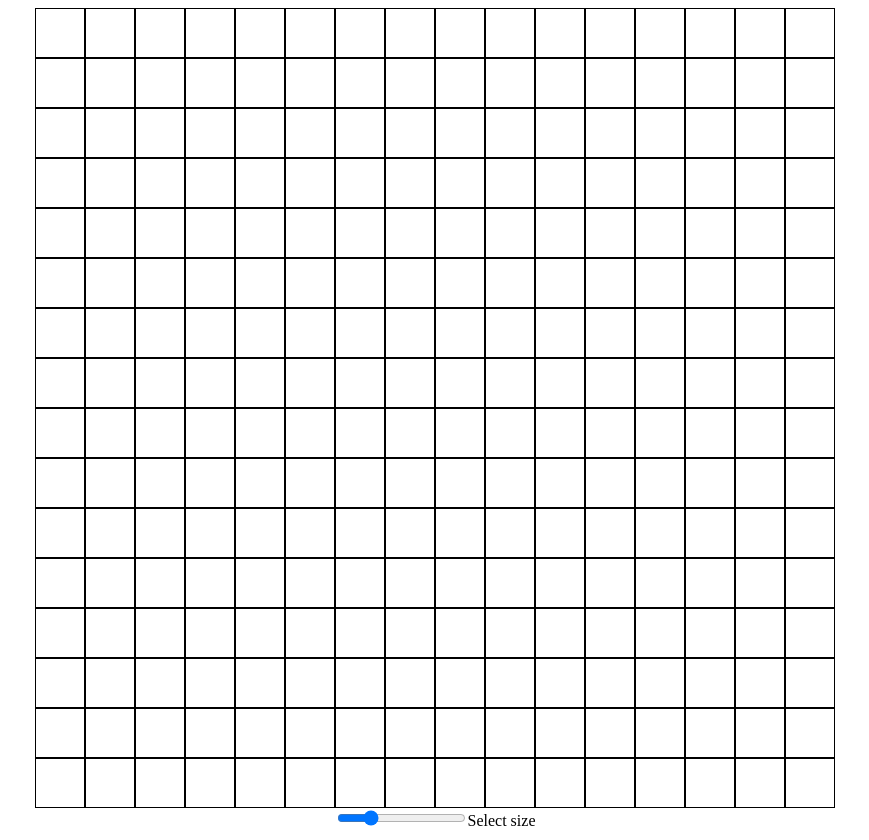
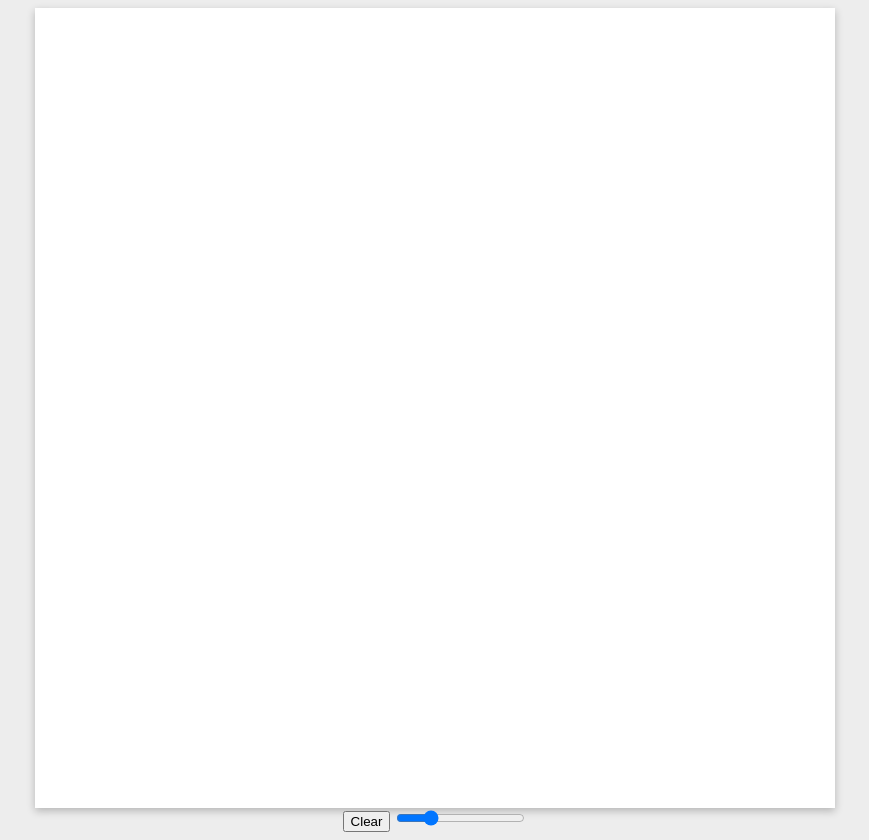
Before and after one commit to kambetacode/odin-Etch-a-Sketch, a plain HTML site: page index.html in a window 1280 px wide. Shown: the whole page, without its empty margins (205-1074 px from the left). Drawn offline with Linux system fonts and the light colour scheme.

Commit message:
Changed body background color, box shadow on subcontainer div, added new button, change size functionality finished
Finished the change size with slider input functionality
Added a new button to clear the grid and make it default size again
Removed borders from gridCell divs

```diff
--- a/index.html
+++ b/index.html
@@ -10,9 +10,9 @@
 <body>
     <div class="container" id="container">
         <div class="sub-container" id="sub-container"></div>
-        <div class="size-container">
-
-            <input id="size-slider" type="range" value="16" min="1" max="64">Select size</input>
+        <div class="inputs">
+            <button id="erase">Clear</button>
+            <input id="size-slider" type="range" value="16" min="1" max="64"/>
         </div>
     </div>
 </body>
--- a/script.js
+++ b/script.js
@@ -3,19 +3,34 @@ const DEFAULT_SIZE = 16
 const container = document.querySelector('#container');
 const subContainer = document.getElementById('sub-container');
 const slider = document.getElementById('size-slider')
+const erase = document.getElementById('erase')
 let rows;
-let newSize = slider.onchange = (e) => console.log(e.target.value)
 
-document.documentElement.style.setProperty('--grid-number', DEFAULT_SIZE);
+slider.onchange = (e) => {
+    clearGrid()
+    createGrid(e.target.value)
+}
 
-function createGrid() {
-    for (let row = 0; row < DEFAULT_SIZE; row++) {
-        for (let col = 0; col < DEFAULT_SIZE; col++) {
+erase.onclick = (e) => {
+    clearGrid()
+    createGrid(DEFAULT_SIZE)
+}
+
+function clearGrid() {
+    subContainer.innerHTML = ''
+}
+
+
+function createGrid(size) {
+    document.documentElement.style.setProperty('--grid-number', size);
+    for (let row = 0; row < size; row++) {
+        for (let col = 0; col < size; col++) {
             let cell = document.createElement('div');
             cell.className = 'gridCell';
             subContainer.appendChild(cell);
         }
     }
+    addingEventListeners()
 }
 
 let isDrawing = false;
@@ -23,8 +38,7 @@ document.body.onmousedown = () => (isDrawing = true);
 document.body.onmouseup = () => (isDrawing = false);
 
 
-function defaultGrid() {
-    createGrid()
+function addingEventListeners() {
 
     rows = document.querySelectorAll('.gridCell');
 
@@ -42,6 +56,5 @@ function defaultGrid() {
     });
 }
 
-defaultGrid()
 
-console.log(isDrawing)
+createGrid(DEFAULT_SIZE)
--- a/styles.css
+++ b/styles.css
@@ -1,3 +1,6 @@
+body {
+    background-color: #EDEDED;
+}
 .container {
     display: flex;
     flex-direction: column;
@@ -9,7 +12,6 @@
     padding: 0;
     width: 1fr;
     height: 1fr;
-    border: 1px solid black;
     background-color: white;
 }
 
@@ -25,4 +27,5 @@
     grid-template-columns: repeat(var(--grid-number), 1fr); /* Create grid columns */
     grid-template-rows: repeat(var(--grid-number), 1fr); /* Create grid rows */
     gap: 0px; /* Gap between grid cells */
+    box-shadow: rgba(0, 0, 0, 0.24) 0px 3px 8px;
 }
```
